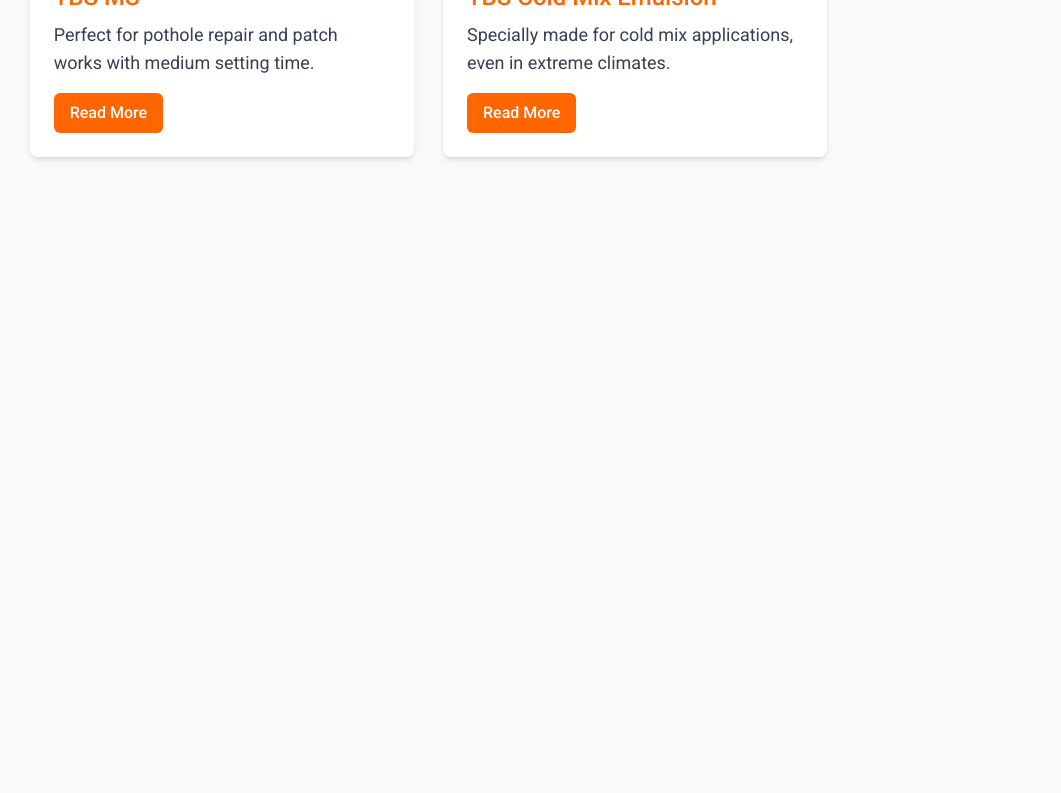
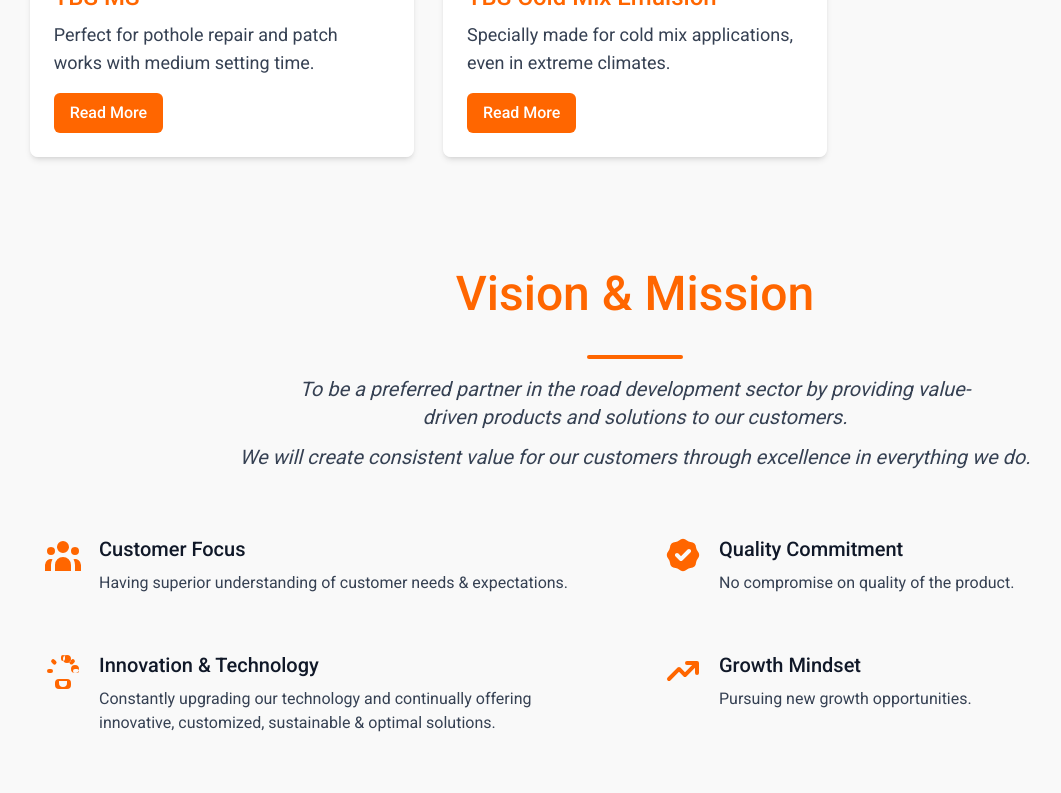
Before and after one commit to parthergk/TyagiBituminousSystem, a Next.js app: page / in a window 1280 px wide. Shown: the part 3517-4310 px from the top of the page, without its empty margins (5-1066 px from the left). Before the commit the page ends 3714 px from the top, so only its background shows below. Built offline with nearby package versions, Linux system fonts and the light colour scheme.

Commit message:
added Vision & mission

```diff
--- a/app/page.tsx
+++ b/app/page.tsx
@@ -4,6 +4,7 @@ import Hero from "@/components/Hero";
 import NavBar from "@/components/NavBar";
 import Process from "@/components/Process";
 import Products from "@/components/Products";
+import Vision from "@/components/Vision";
 
 export default function Home() {
   return (
@@ -14,6 +15,7 @@ export default function Home() {
       <About/>
       <Process/>
       <Products/>
+      <Vision/>
     </main>
   );
 }
--- /dev/null
+++ b/components/ValueCard.tsx
@@ -0,0 +1,21 @@
+interface Prop{
+    title: string
+    description: string
+    icon: React.ReactNode
+
+}
+const ValueCard = ({ title, description, icon }: Prop) => {
+  return (
+    <div className="flex flex-col md:flex-row items-start p-4 rounded-lg transition-all duration-300 hover:bg-blue-50 cursor-pointer">
+      <div className="mr-4 text-primary mb-3 md:mb-0">
+        {icon}
+      </div>
+      <div>
+        <h3 className="text-xl font-medium text-gray-900 mb-2">{title}</h3>
+        <p className="text-gray-700">{description}</p>
+      </div>
+    </div>
+  );
+};
+
+export default ValueCard;
--- /dev/null
+++ b/components/Vision.tsx
@@ -0,0 +1,135 @@
+import React from "react";
+import ValueCard from "./ValueCard";
+
+interface Value{
+    title: string
+    description: string
+    icon: React.ReactNode
+
+}
+
+const Vision = () => {
+  const values:Value[] = [
+    {
+      title: "Customer Focus",
+      description:
+        "Having superior understanding of customer needs & expectations.",
+      icon: <CustomerIcon />,
+    },
+    {
+      title: "Quality Commitment",
+      description: "No compromise on quality of the product.",
+      icon: <QualityIcon />,
+    },
+    {
+      title: "Innovation & Technology",
+      description:
+        "Constantly upgrading our technology and continually offering innovative, customized, sustainable & optimal solutions.",
+      icon: <InnovationIcon />,
+    },
+    {
+      title: "Growth Mindset",
+      description: "Pursuing new growth opportunities.",
+      icon: <GrowthIcon />,
+    },
+    {
+      title: "Ethical Business",
+      description:
+        "Managing our business in ethical, safe and environment friendly manner.",
+      icon: <EthicsIcon />,
+    },
+    {
+      title: "People & Society",
+      description:
+        "Focusing on development & well being of teammates and society.",
+      icon: <PeopleIcon />,
+    },
+  ];
+
+  return (
+    <div className="w-full px-4 md:px-6 lg:px-8 py-16 ">
+      <div className="flex flex-col space-y-3 justify-center items-center mb-12">
+        <h1 className="text-3xl sm:text-4xl md:text-5xl font-medium leading-snug text-primary text-center">
+          Vision & Mission
+        </h1>
+        <div className="w-24 h-1 bg-primary rounded-full my-4"></div>
+        <p className="text-base sm:text-lg md:text-xl text-gray-700 max-w-2xl text-center italic">
+          To be a preferred partner in the road development sector by providing
+          value-driven products and solutions to our customers.
+        </p>
+        <p className="text-base sm:text-lg md:text-xl text-gray-700 italic">
+          We will create consistent value for our customers through excellence
+          in everything we do.
+        </p>
+      </div>
+
+      {/* Core Values Grid */}
+      <div className="grid grid-cols-1 md:grid-cols-2 gap-6 mt-8">
+        {values.map((value, index) => (
+          <ValueCard
+            key={index}
+            title={value.title}
+            description={value.description}
+            icon={value.icon}
+          />
+        ))}
+      </div>
+    </div>
+  );
+};
+
+// Simple Icon Components
+const CustomerIcon = () => (
+  <svg className="w-10 h-10" fill="currentColor" viewBox="0 0 20 20">
+    <path d="M13 6a3 3 0 11-6 0 3 3 0 016 0zm5 2a2 2 0 11-4 0 2 2 0 014 0zm-4 7a4 4 0 00-8 0v3h8v-3zM6 8a2 2 0 11-4 0 2 2 0 014 0zm10 10v-3a5.972 5.972 0 00-.75-2.906A3.005 3.005 0 0119 15v3h-3zM4.75 12.094A5.973 5.973 0 004 15v3H1v-3a3 3 0 013.75-2.906z" />
+  </svg>
+);
+
+const QualityIcon = () => (
+  <svg className="w-10 h-10" fill="currentColor" viewBox="0 0 20 20">
+    <path
+      fillRule="evenodd"
+      d="M6.267 3.455a3.066 3.066 0 001.745-.723 3.066 3.066 0 013.976 0 3.066 3.066 0 001.745.723 3.066 3.066 0 012.812 2.812c.051.643.304 1.254.723 1.745a3.066 3.066 0 010 3.976 3.066 3.066 0 00-.723 1.745 3.066 3.066 0 01-2.812 2.812 3.066 3.066 0 00-1.745.723 3.066 3.066 0 01-3.976 0 3.066 3.066 0 00-1.745-.723 3.066 3.066 0 01-2.812-2.812 3.066 3.066 0 00-.723-1.745 3.066 3.066 0 010-3.976 3.066 3.066 0 00.723-1.745 3.066 3.066 0 012.812-2.812zm7.44 5.252a1 1 0 00-1.414-1.414L9 10.586 7.707 9.293a1 1 0 00-1.414 1.414l2 2a1 1 0 001.414 0l4-4z"
+      clipRule="evenodd"
+    />
+  </svg>
+);
+
+const InnovationIcon = () => (
+  <svg className="w-10 h-10" fill="currentColor" viewBox="0 0 20 20">
+    <path d="M11 3a1 1 0 10-2 0v1a1 1 0 102 0V3zm4.657 2.757a1 1 0 00-1.414-1.414l-.707.707a1 1 0 001.414 1.414l.707-.707zM18 10a1 1 0 01-1 1h-1a1 1 0 110-2h1a1 1 0 011 1zM5.05 6.464A1 1 0 106.464 5.05l-.707-.707a1 1 0 00-1.414 1.414l.707.707zM5 10a1 1 0 01-1 1H3a1 1 0 110-2h1a1 1 0 011 1zm3 6v-1h4v1a2 2 0 11-4 0zm4-2H8a2 2 0 00-2 2v1a2 2 0 002 2h4a2 2 0 002-2v-1a2 2 0 00-2-2zm2-10a2 2 0 11-4 0 2 2 0 014 0zm2 3a2 2 0 100 4 2 2 0 000-4z" />
+  </svg>
+);
+
+const GrowthIcon = () => (
+  <svg className="w-10 h-10" fill="currentColor" viewBox="0 0 20 20">
+    <path
+      fillRule="evenodd"
+      d="M12 7a1 1 0 110-2h5a1 1 0 011 1v5a1 1 0 11-2 0V8.414l-4.293 4.293a1 1 0 01-1.414 0L8 10.414l-4.293 4.293a1 1 0 01-1.414-1.414l5-5a1 1 0 011.414 0L11 10.586 14.586 7H12z"
+      clipRule="evenodd"
+    />
+  </svg>
+);
+
+const EthicsIcon = () => (
+  <svg className="w-10 h-10" fill="currentColor" viewBox="0 0 20 20">
+    <path
+      fillRule="evenodd"
+      d="M4.293 4.293a1 1 0 011.414 0L10 8.586l4.293-4.293a1 1 0 111.414 1.414L11.414 10l4.293 4.293a1 1 0 01-1.414 1.414L10 11.414l-4.293 4.293a1 1 0 01-1.414-1.414L8.586 10 4.293 5.707a1 1 0 010-1.414z"
+      clipRule="evenodd"
+    />
+    <path
+      fillRule="evenodd"
+      d="M2 10a8 8 0 1116 0 8 8 0 01-16 0zm8-6a6 6 0 100 12 6 6 0 000-12z"
+      clipRule="evenodd"
+    />
+  </svg>
+);
+
+const PeopleIcon = () => (
+  <svg className="w-10 h-10" fill="currentColor" viewBox="0 0 20 20">
+    <path d="M13 6a3 3 0 11-6 0 3 3 0 016 0zm5 2a2 2 0 11-4 0 2 2 0 014 0zm-4 7a4 4 0 00-8 0v3h8v-3zM6 8a2 2 0 11-4 0 2 2 0 014 0zm10 10v-3a5.972 5.972 0 00-.75-2.906A3.005 3.005 0 0119 15v3h-3zM4.75 12.094A5.973 5.973 0 004 15v3H1v-3a3 3 0 013.75-2.906z" />
+  </svg>
+);
+
+export default Vision;
```
